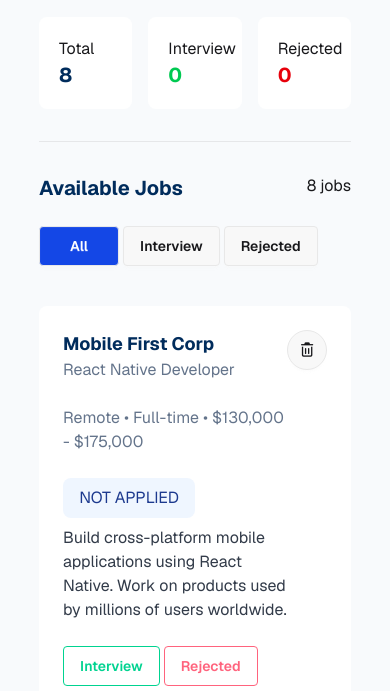
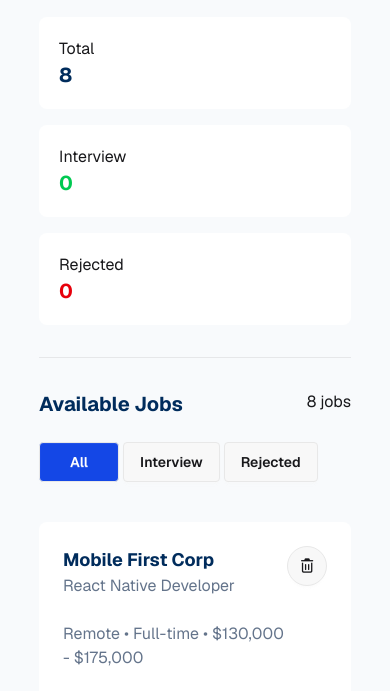
Before and after one commit to sanjana-moon/Assignment-04, a plain HTML site: page index.html in a window 390 px wide. Shown: the part 135-826 px from the top of the page. Drawn offline with nearby package versions, Linux system fonts and the light colour scheme.

Commit message:
responsive done

```diff
--- a/index.html
+++ b/index.html
@@ -28,9 +28,9 @@
 </head>
 
 <body class="bg-[#F8FAFC]">
-    <header class="pt-15 max-w-[80%] mx-auto">
+    <header class="pt-15 mx-auto max-[90%] md: max-w-[80%]">
         <h1 class="text-[#002C5C] text-3xl font-bold mb-5">Job Application Tracker</h1>
-        <div class="grid grid-cols-3 gap-4">
+        <div class="grid grid-cols-1 md:grid-cols-3 gap-4">
             <div class="bg-white p-5 rounded-lg">
                 <p>Total</p>
                 <p id="total" class="text-xl text-[#002C5C] font-bold">0</p>
@@ -46,7 +46,7 @@
         </div>
     </header>
 
-    <main class="max-w-[80%] mx-auto">
+    <main class="mx-auto max-[90%] md: max-w-[80%]">
         <hr class="my-8 text-[#E6E7E9]">
         <section>
             <div>
```
